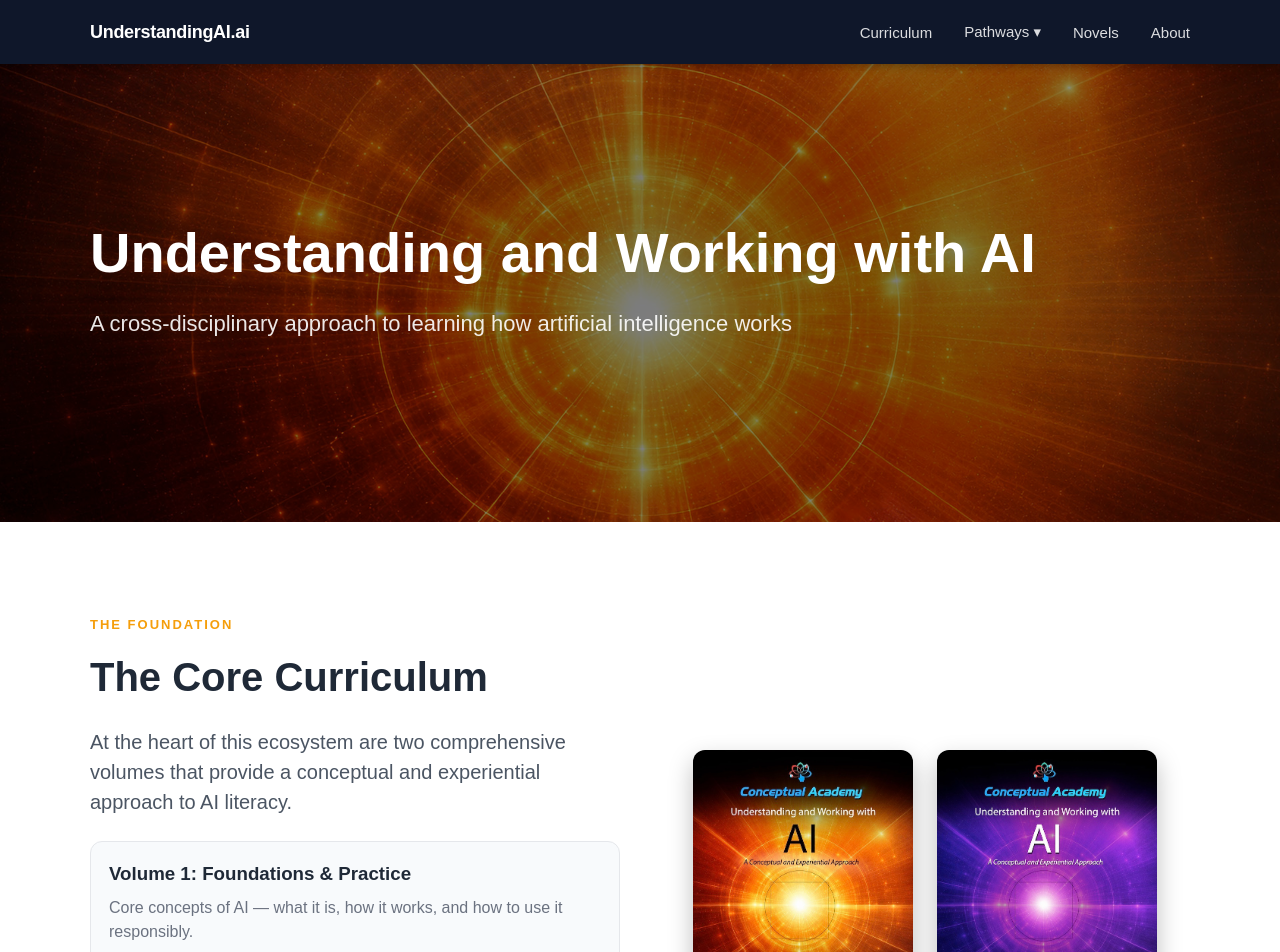
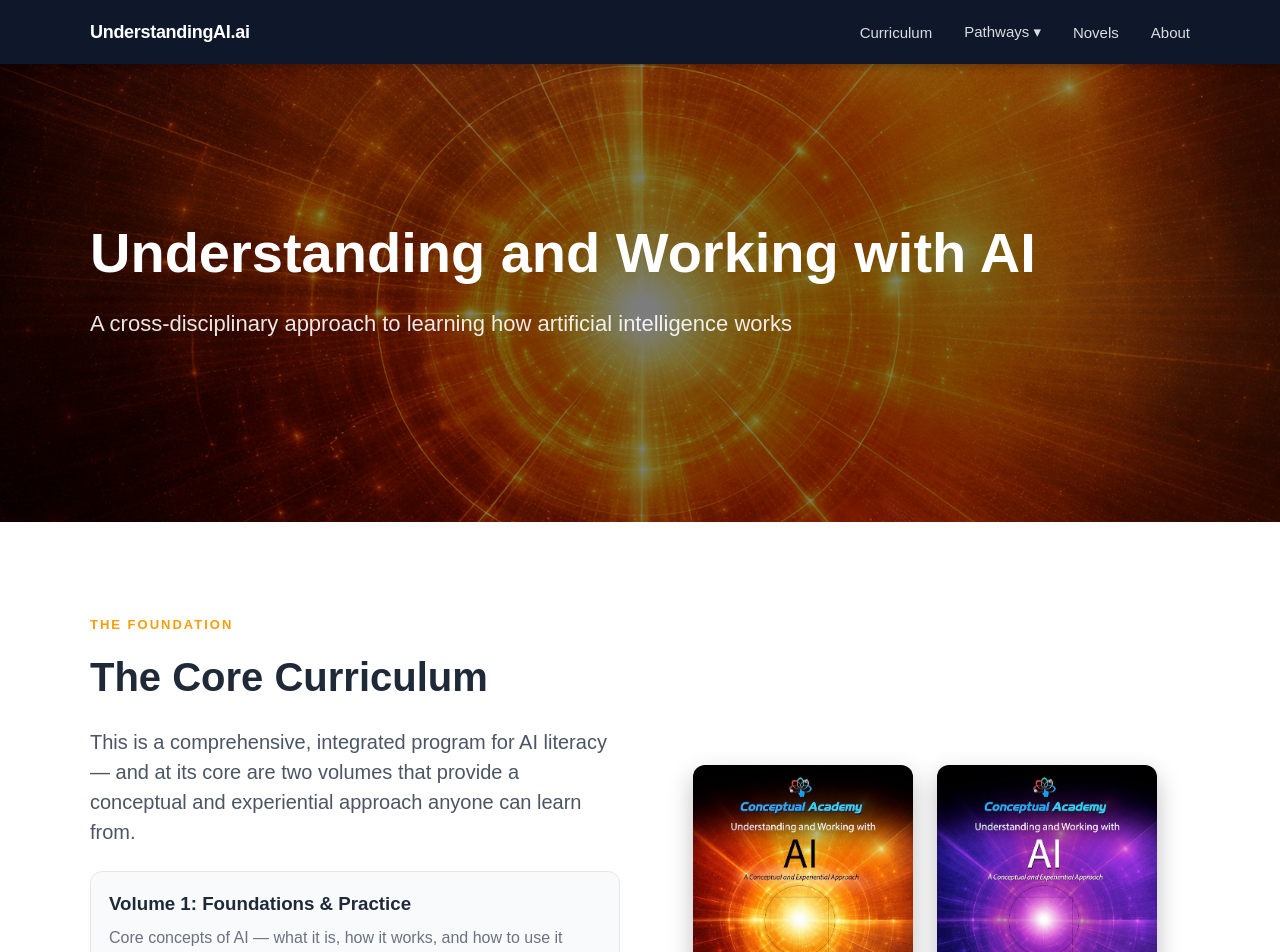
Before and after one commit to Suchocki88/UnderstandingAI.ai, a Next.js app: page / in a window 1280 px wide. Shown: the top 952 px of the page. Built offline with nearby package versions, Linux system fonts and the light colour scheme.

Commit message:
Update page.tsx

```diff
--- a/app/page.tsx
+++ b/app/page.tsx
@@ -52,7 +52,7 @@ export default function Page() {
             </p>
             <h2 style={{ fontSize: 40, margin: "12px 0 0" }}>The Core Curriculum</h2>
             <p style={{ marginTop: 20, fontSize: 20, color: "#4b5563" }}>
-              At the heart of this ecosystem are two comprehensive volumes that provide a conceptual and experiential approach to AI literacy.
+              This is a comprehensive, integrated program for AI literacy — and at its core are two volumes that provide a conceptual and experiential approach anyone can learn from.
             </p>
             <div style={{ marginTop: 24, display: "grid", gap: 16 }}>
               <div style={{ border: "1px solid #e5e7eb", borderRadius: 12, padding: 18, background: "#f8fafc" }}>
@@ -174,11 +174,13 @@ export default function Page() {
               <img src="/images/Volumes12.png" alt="Volumes 1 and 2" style={{ width: "100%", marginBottom: 4 }} />
               <h3 style={{ margin: 0, fontSize: 20 }}>Buy the Books</h3>
               <p style={{ color: "#4b5563", margin: 0, flexGrow: 1 }}>
-                AI literacy shouldn't be limited to the classroom. These two volumes are for anyone who wants to understand the technology reshaping our world — colleagues, friends, or yourself. Always up-to-date via print-on-demand. Videos included via QR codes.
+                The most affordable entry point. Order print-on-demand volumes individually — QR codes to all videos are included. Always up-to-date via IngramSpark.
               </p>
               <div style={{ fontSize: 14, color: "#6b7280", lineHeight: 2 }}>
                 <a href="https://shop.ingramspark.com/b/084?params=4Ubgowqn33dPkRQlH6Lc3HmeHl43roEnJHw4n0t9uEd" target="_blank" rel="noopener noreferrer" style={buyButton}>Volume 1 — $19.99</a><br />
                 <a href="https://shop.ingramspark.com/b/084?params=2SR8fnMJdGddfDPH5kQLrD6P0VrPHPof8SrYclByl9q" target="_blank" rel="noopener noreferrer" style={buyButton}>Volume 2 — $19.99</a><br />
+                <a href="https://shop.ingramspark.com/b/084?params=OZfSKWXKME8ZxFjUVQ71XGexxnbrStxDVD23KJKbFdQ" target="_blank" rel="noopener noreferrer" style={buyButton}>The Neolithic — $17.95</a><br />
+                <a href="https://shop.ingramspark.com/b/084?params=Va0WiVxgr0pbIejltajiU2dWCVLTTUMKzfs6H3Bn8DR" target="_blank" rel="noopener noreferrer" style={buyButton}>The Threshold — $14.95</a>
               </div>
             </div>
 
```
